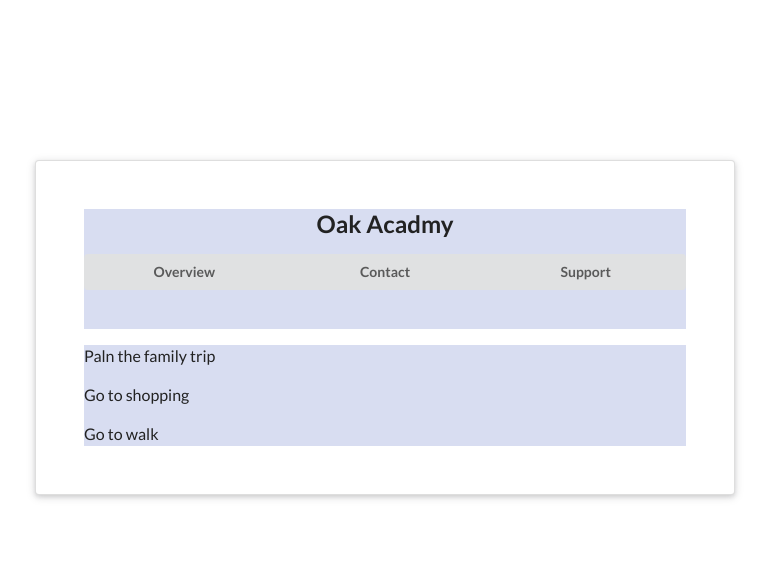
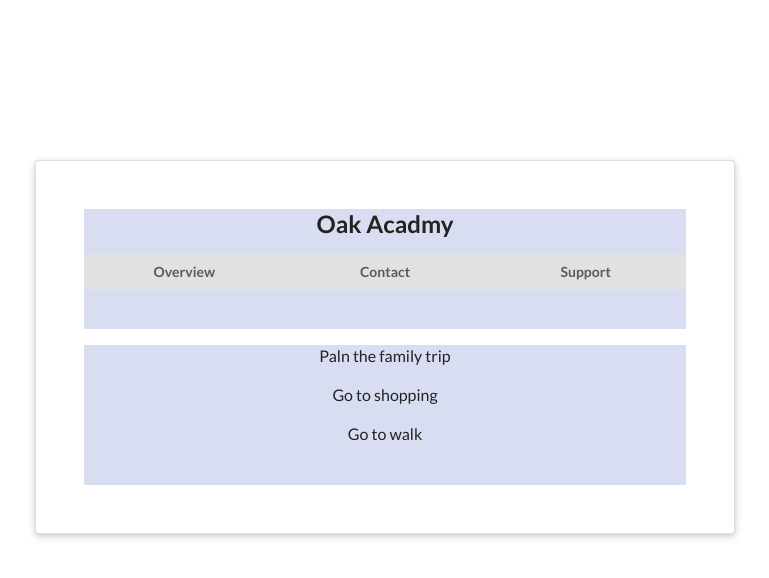
Before and after one commit to AtrePramod/contextapi, a React (Create React App) app: page / in a window 1280 px wide. Shown: the top 578 px of the page, without its empty margins (255-1024 px from the left). Built offline with nearby package versions, Linux system fonts and the light colour scheme.

Commit message:
done 210

```diff
--- a/src/Components/TodoList.js
+++ b/src/Components/TodoList.js
@@ -8,7 +8,7 @@ export class TodoList extends React.Component {
 
         return (
             <div style={{
-                background: theme.background, color: theme.text
+                background: theme.background, color: theme.text, height: '140px', textAlign: 'center'
             }} className='ui list'>
                 <p className='items'>Paln the family trip</p>
                 <p className='items'> Go to shopping </p>
```
